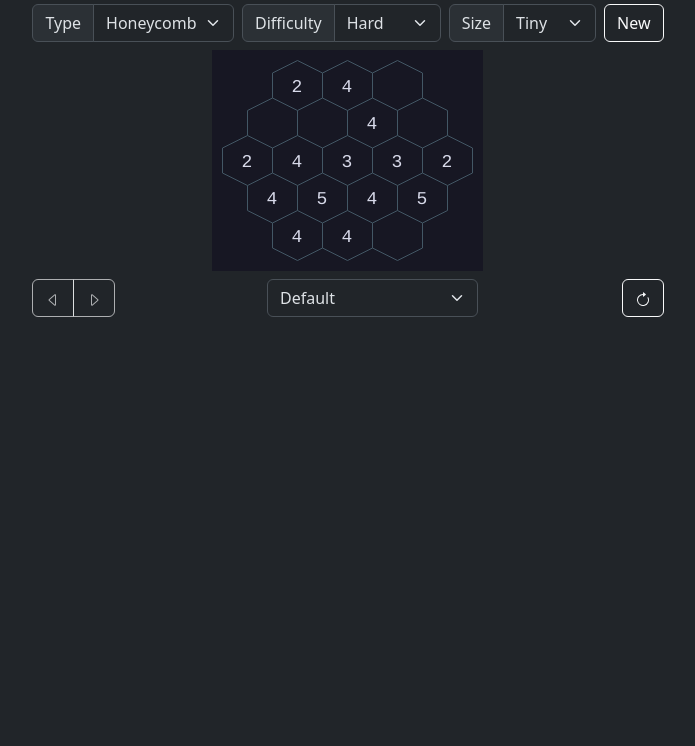
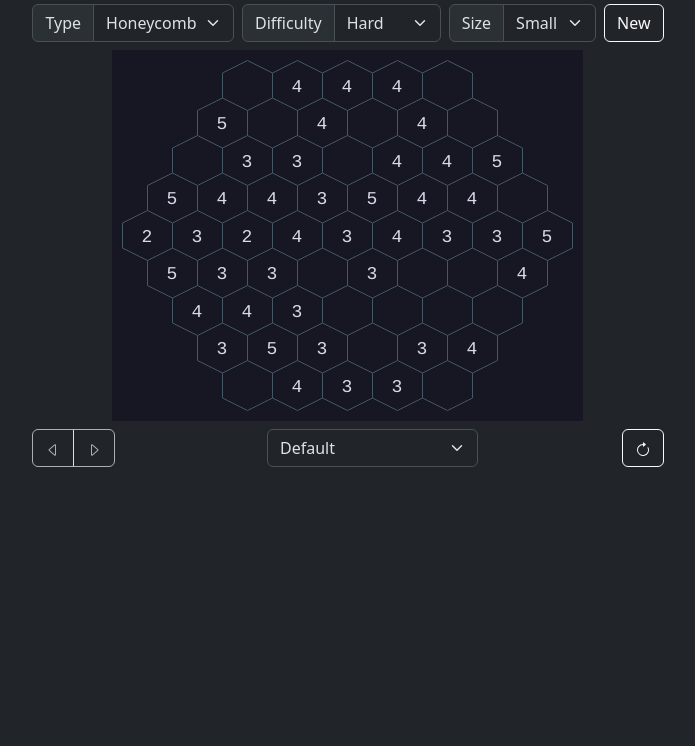
Before and after one commit to adrianiriciuc/puzzles, a plain HTML site: page index.html in a window 1280 px wide. Shown: the part 54-800 px from the top of the page, without its empty margins (292-987 px from the left). Drawn offline with Linux system fonts and the light colour scheme.

Commit message:
make small default size

```diff
--- a/index.html
+++ b/index.html
@@ -75,8 +75,8 @@
                     <div class="input-group me-2">
                         <span class="input-group-text">Size</span>
                         <select id = "sizeInput" class="form-select " aria-label="Size">
-                            <option value="0" selected>Tiny</option>
-                            <option value="1" >Small</option>
+                            <option value="0">Tiny</option>
+                            <option value="1" selected>Small</option>
                             <option value="2">Large</option>
                             <option value="3">Huge</option>
                         </select>
```
